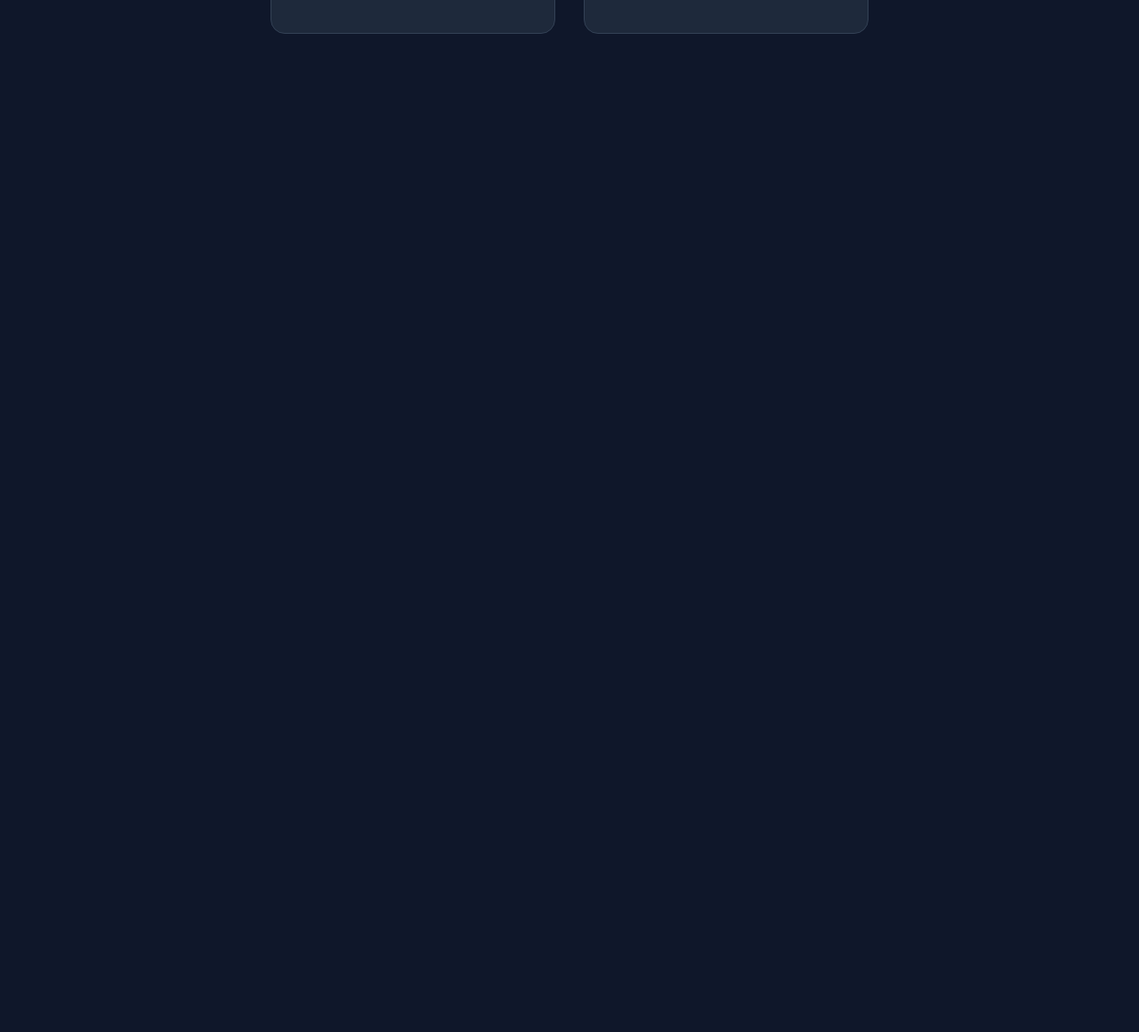
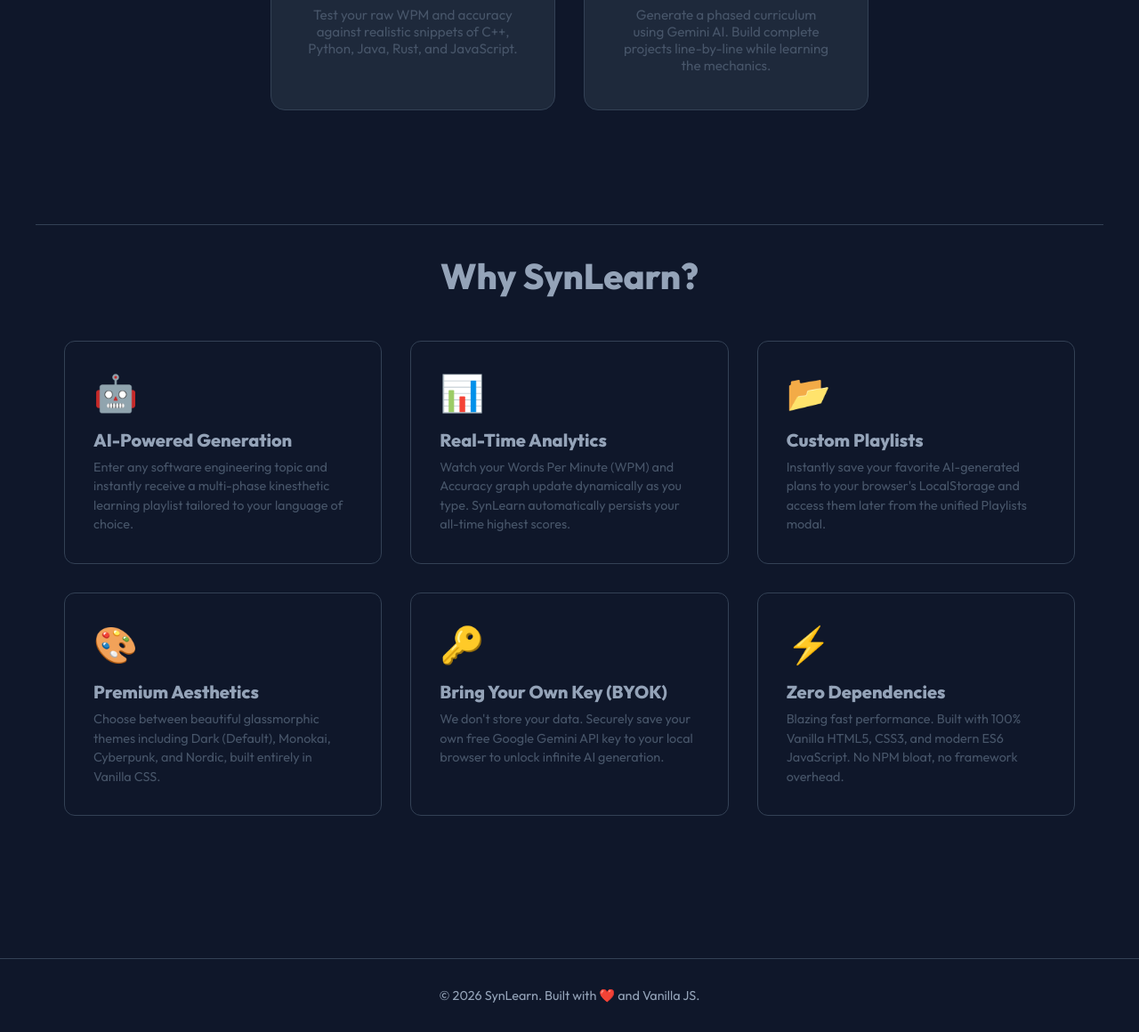
Before and after one commit to Allen203060/Syntype, a plain HTML site: page index.html in a window 1280 px wide. Shown: the part 675-1835 px from the top of the page at 89% size. Before the commit the page ends 800 px from the top, so only its background shows below. Drawn offline with Linux system fonts and the light colour scheme.

Commit message:
home page redesign

```diff
--- a/index.html
+++ b/index.html
@@ -77,6 +77,81 @@
       color: var(--text-pending);
       font-size: 0.95rem;
     }
+
+    /* Features Section */
+    .features-section {
+      width: 100%;
+      max-width: 1200px;
+      margin: 4rem auto;
+      padding: 2rem;
+      border-top: 1px solid var(--border-color);
+    }
+
+    .features-title {
+      text-align: center;
+      font-size: 2.5rem;
+      font-weight: 700;
+      margin-bottom: 3rem;
+      color: var(--text-main);
+    }
+
+    .features-grid {
+      display: grid;
+      grid-template-columns: repeat(auto-fit, minmax(300px, 1fr));
+      gap: 2rem;
+    }
+
+    .feature-card {
+      background: var(--bg-color);
+      border: 1px solid var(--border-color);
+      border-radius: 12px;
+      padding: 2rem;
+      transition: all 0.3s ease;
+    }
+
+    .feature-card:hover {
+      border-color: var(--accent-color);
+      box-shadow: 0 0 20px rgba(99, 102, 241, 0.1);
+    }
+
+    .feature-icon {
+      font-size: 2.5rem;
+      margin-bottom: 1rem;
+      display: inline-block;
+    }
+
+    .feature-card h4 {
+      font-size: 1.25rem;
+      margin-bottom: 0.5rem;
+      color: var(--text-main);
+    }
+
+    .feature-card p {
+      color: var(--text-pending);
+      font-size: 0.9rem;
+      line-height: 1.5;
+    }
+
+    .hero-badge {
+      display: inline-block;
+      padding: 0.5rem 1rem;
+      background: rgba(99, 102, 241, 0.1);
+      color: var(--accent-color);
+      border: 1px solid rgba(99, 102, 241, 0.2);
+      border-radius: 20px;
+      font-size: 0.85rem;
+      font-weight: 600;
+      margin-bottom: 2rem;
+    }
+
+    .footer {
+      text-align: center;
+      padding: 2rem;
+      color: var(--text-muted);
+      font-size: 0.9rem;
+      border-top: 1px solid var(--border-color);
+      margin-top: 2rem;
+    }
   </style>
 </head>
 <body>
@@ -88,23 +163,71 @@
     </header>
 
     <main class="hero-container">
+      <div class="hero-badge">✨ Powered by Google Gemini 2.5 Flash</div>
       <h1 class="hero-title">Master the Syntax.</h1>
-      <p class="hero-subtitle">Stop typing random words. Start building muscle memory for real algorithms, async functions, and data structures with our AI-powered coding trainer.</p>
+      <p class="hero-subtitle">Stop typing random words. Start building muscle memory for real algorithms, async functions, and data structures with our AI-powered kinesthetic coding trainer.</p>
 
       <div class="card-grid">
         <a href="practice.html" class="nav-card">
-          <span style="font-size: 3rem;">⚡</span>
+          <span style="font-size: 3rem; margin-bottom: 1rem;">⚡</span>
           <h3>Practice Arena</h3>
-          <p>Test your raw WPM and accuracy against random snippets of C++, Python, and JS code.</p>
+          <p>Test your raw WPM and accuracy against realistic snippets of C++, Python, Java, Rust, and JavaScript.</p>
         </a>
 
         <a href="learn.html" class="nav-card">
-          <span style="font-size: 3rem;">🧠</span>
+          <span style="font-size: 3rem; margin-bottom: 1rem;">🧠</span>
           <h3>Learning Portal</h3>
-          <p>Generate a phased curriculum using Gemini AI. Learn concepts line-by-line as you type.</p>
+          <p>Generate a phased curriculum using Gemini AI. Build complete projects line-by-line while learning the mechanics.</p>
         </a>
       </div>
     </main>
+
+    <section class="features-section">
+      <h2 class="features-title">Why SynLearn?</h2>
+      <div class="features-grid">
+
+        <div class="feature-card">
+          <span class="feature-icon">🤖</span>
+          <h4>AI-Powered Generation</h4>
+          <p>Enter any software engineering topic and instantly receive a multi-phase kinesthetic learning playlist tailored to your language of choice.</p>
+        </div>
+
+        <div class="feature-card">
+          <span class="feature-icon">📊</span>
+          <h4>Real-Time Analytics</h4>
+          <p>Watch your Words Per Minute (WPM) and Accuracy graph update dynamically as you type. SynLearn automatically persists your all-time highest scores.</p>
+        </div>
+
+        <div class="feature-card">
+          <span class="feature-icon">📂</span>
+          <h4>Custom Playlists</h4>
+          <p>Instantly save your favorite AI-generated plans to your browser's LocalStorage and access them later from the unified Playlists modal.</p>
+        </div>
+
+        <div class="feature-card">
+          <span class="feature-icon">🎨</span>
+          <h4>Premium Aesthetics</h4>
+          <p>Choose between beautiful glassmorphic themes including Dark (Default), Monokai, Cyberpunk, and Nordic, built entirely in Vanilla CSS.</p>
+        </div>
+
+        <div class="feature-card">
+          <span class="feature-icon">🔑</span>
+          <h4>Bring Your Own Key (BYOK)</h4>
+          <p>We don't store your data. Securely save your own free Google Gemini API key to your local browser to unlock infinite AI generation.</p>
+        </div>
+
+        <div class="feature-card">
+          <span class="feature-icon">⚡</span>
+          <h4>Zero Dependencies</h4>
+          <p>Blazing fast performance. Built with 100% Vanilla HTML5, CSS3, and modern ES6 JavaScript. No NPM bloat, no framework overhead.</p>
+        </div>
+
+      </div>
+    </section>
+
+    <footer class="footer">
+      <p>&copy; 2026 SynLearn. Built with ❤️ and Vanilla JS.</p>
+    </footer>
   </div>
 </body>
 </html>
```
